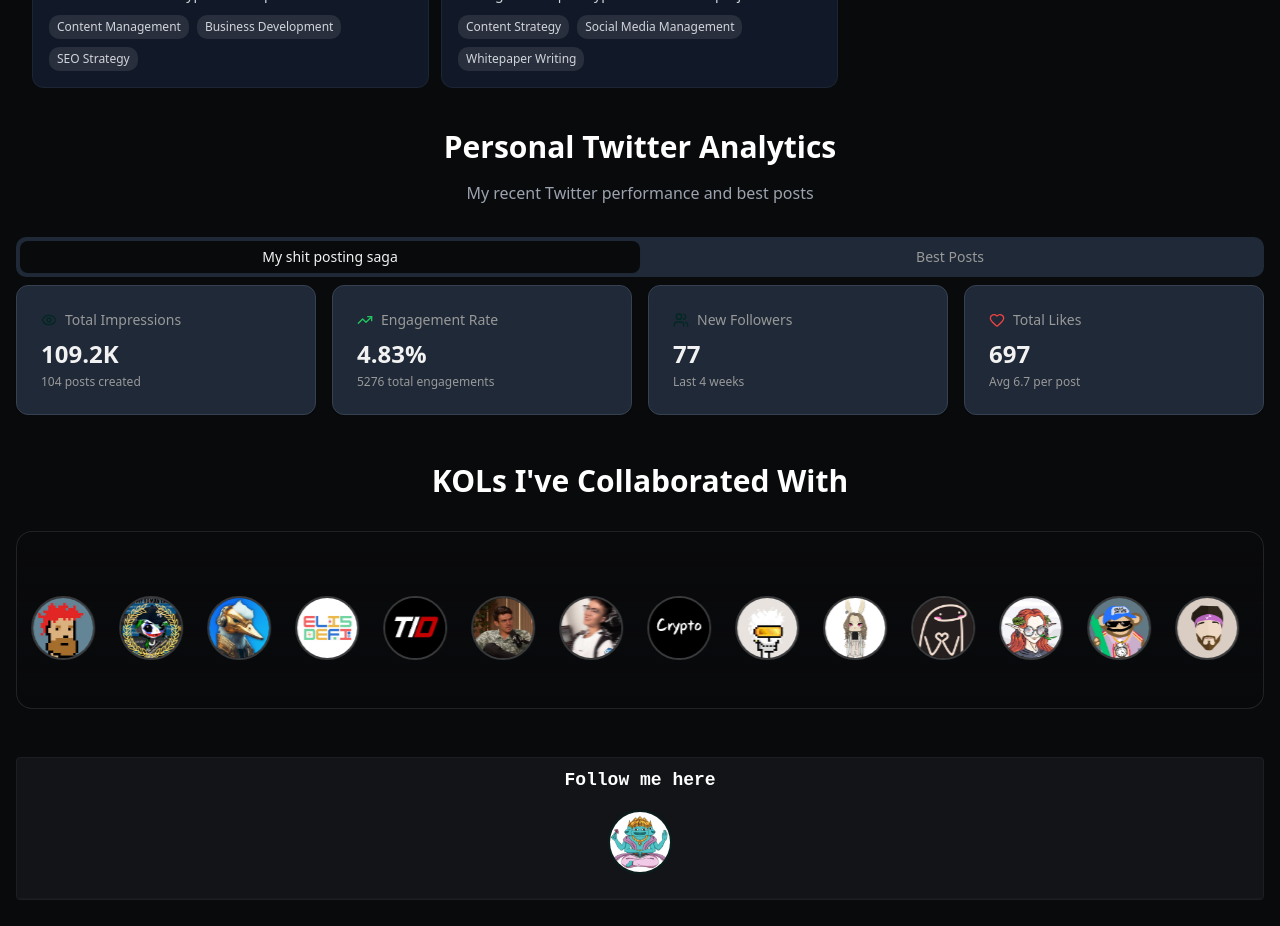
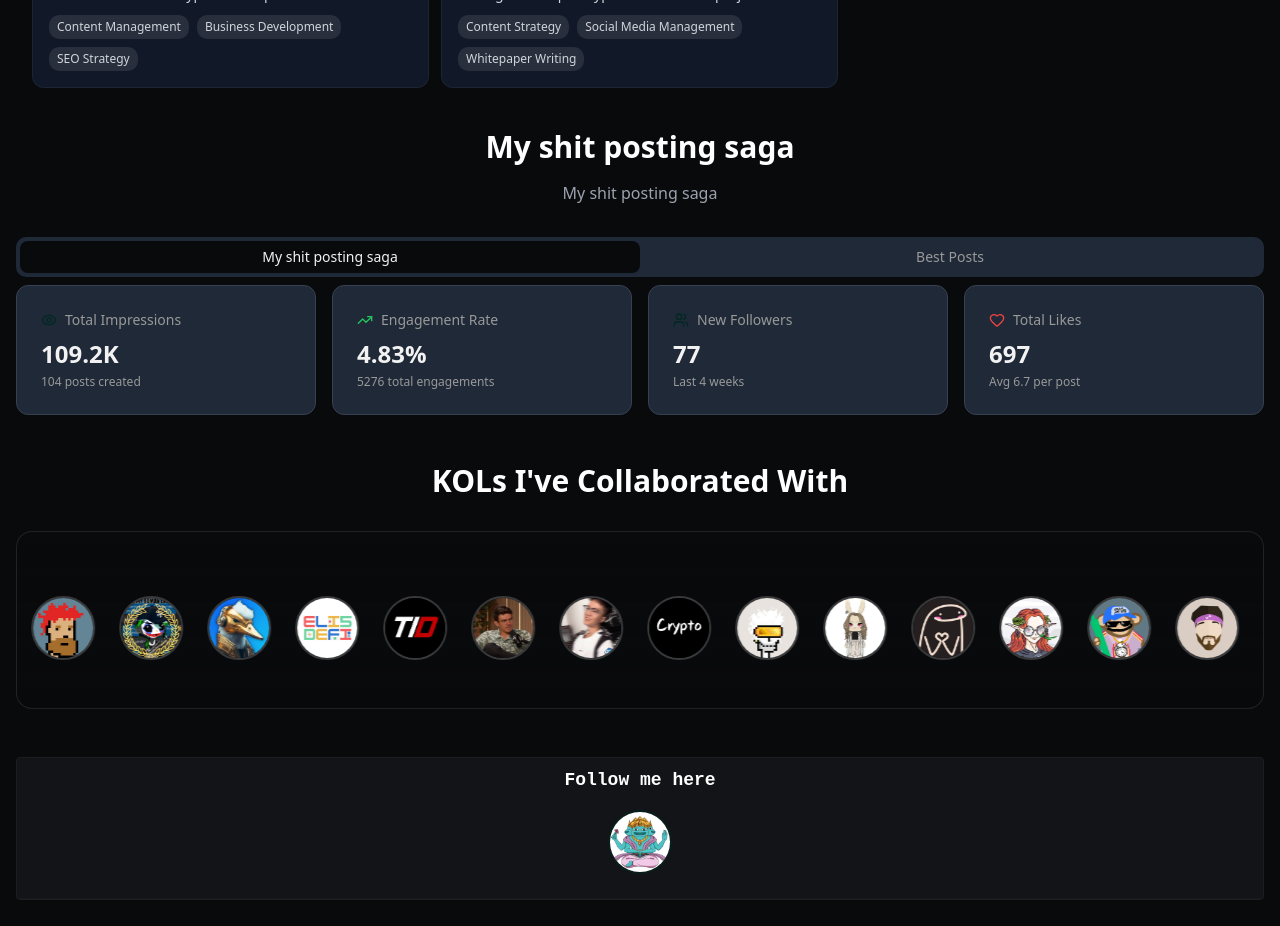
Before and after one commit to Sarcastinatooor/hyperfolio-web3-cv, a React (Vite) app: page / in a window 1280 px wide. Shown: the part 1240-2166 px from the top of the page. Built offline with nearby package versions, Linux system fonts and the light colour scheme.

Commit message:
Update title to "My shit posting saga"

```diff
--- a/src/components/Portfolio.tsx
+++ b/src/components/Portfolio.tsx
@@ -407,10 +407,10 @@ const Portfolio = () => {
           <div className="mb-12">
             <div className="text-center mb-8">
               <h2 className="text-2xl md:text-3xl font-bold text-white mb-4">
-                Personal Twitter Analytics
+                My shit posting saga
               </h2>
               <p className="text-gray-400">
-                My recent Twitter performance and best posts
+                My shit posting saga
               </p>
             </div>
 
```
